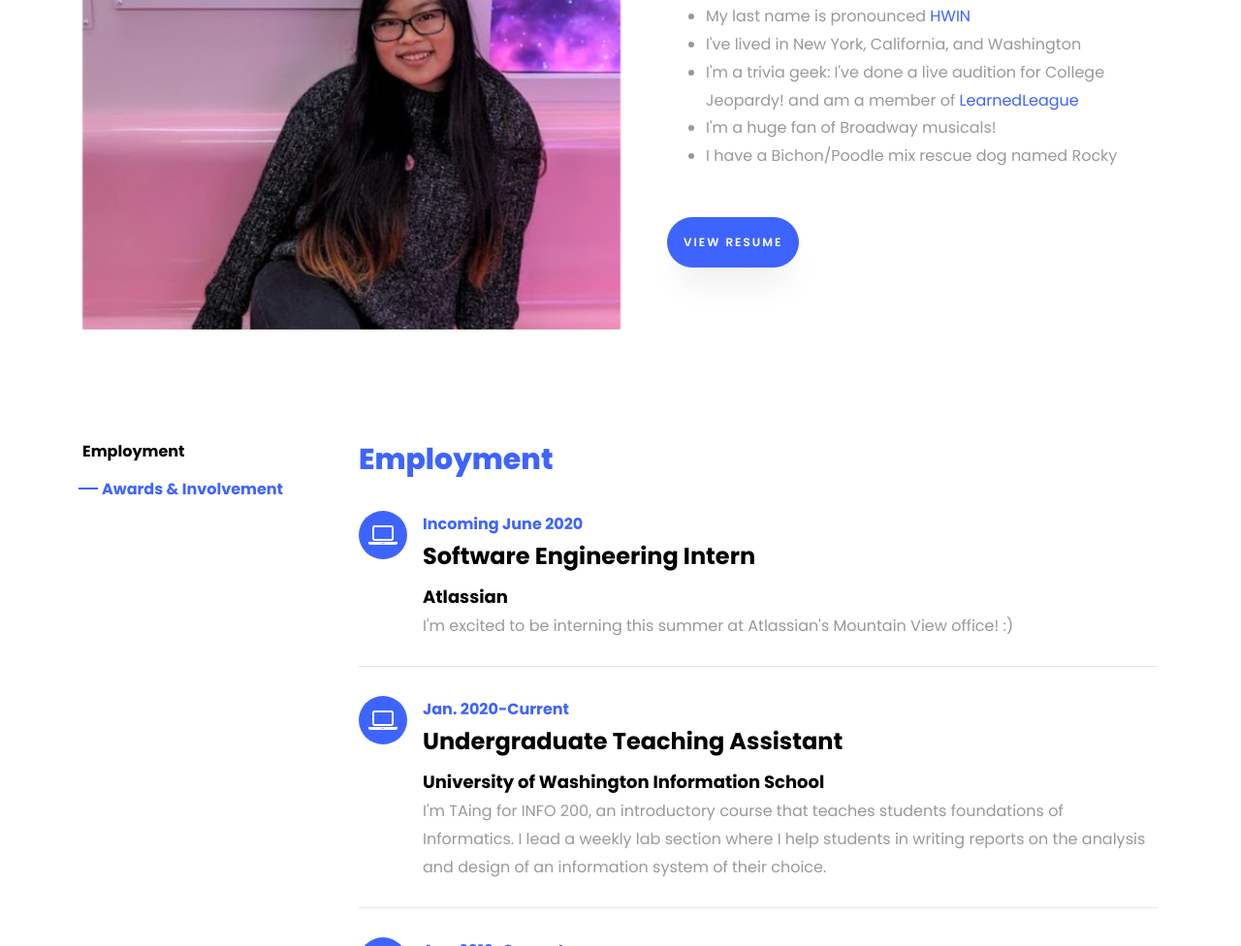
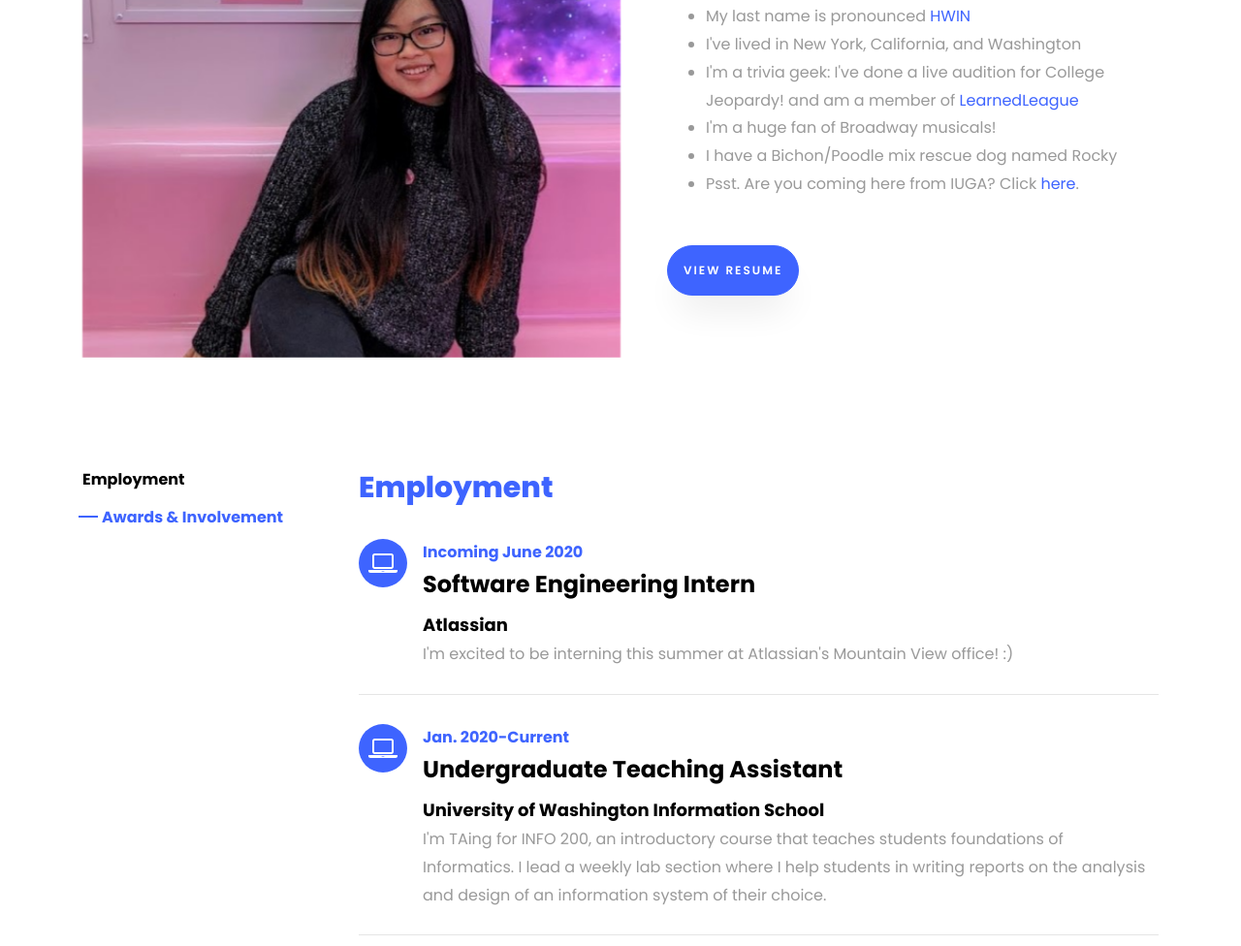
Before and after one commit to victoriahuynh/victoriahuynh.github.io, a plain HTML site: page index.html in a window 1280 px wide. Shown: the part 1091-2067 px from the top of the page at 97% size. Drawn offline with Linux system fonts and the light colour scheme; files whose address does not match are found by name.

Commit message:
additions

```diff
--- a/index.html
+++ b/index.html
@@ -108,7 +108,7 @@
 				  <li>I'm a trivia geek: I've done a live audition for College Jeopardy! and am a member of <a href="https://www.learnedleague.com/">LearnedLeague</a></li>
 				  <li>I'm a huge fan of Broadway musicals!</li>
                   <li>I have a Bichon/Poodle mix rescue dog named Rocky</li>
-
+				  <li>Psst. Are you coming here from IUGA? Click <a href="surprise.html">here</a>.</li>
                 </ul>
 		          </div>
 		        </div>
```
